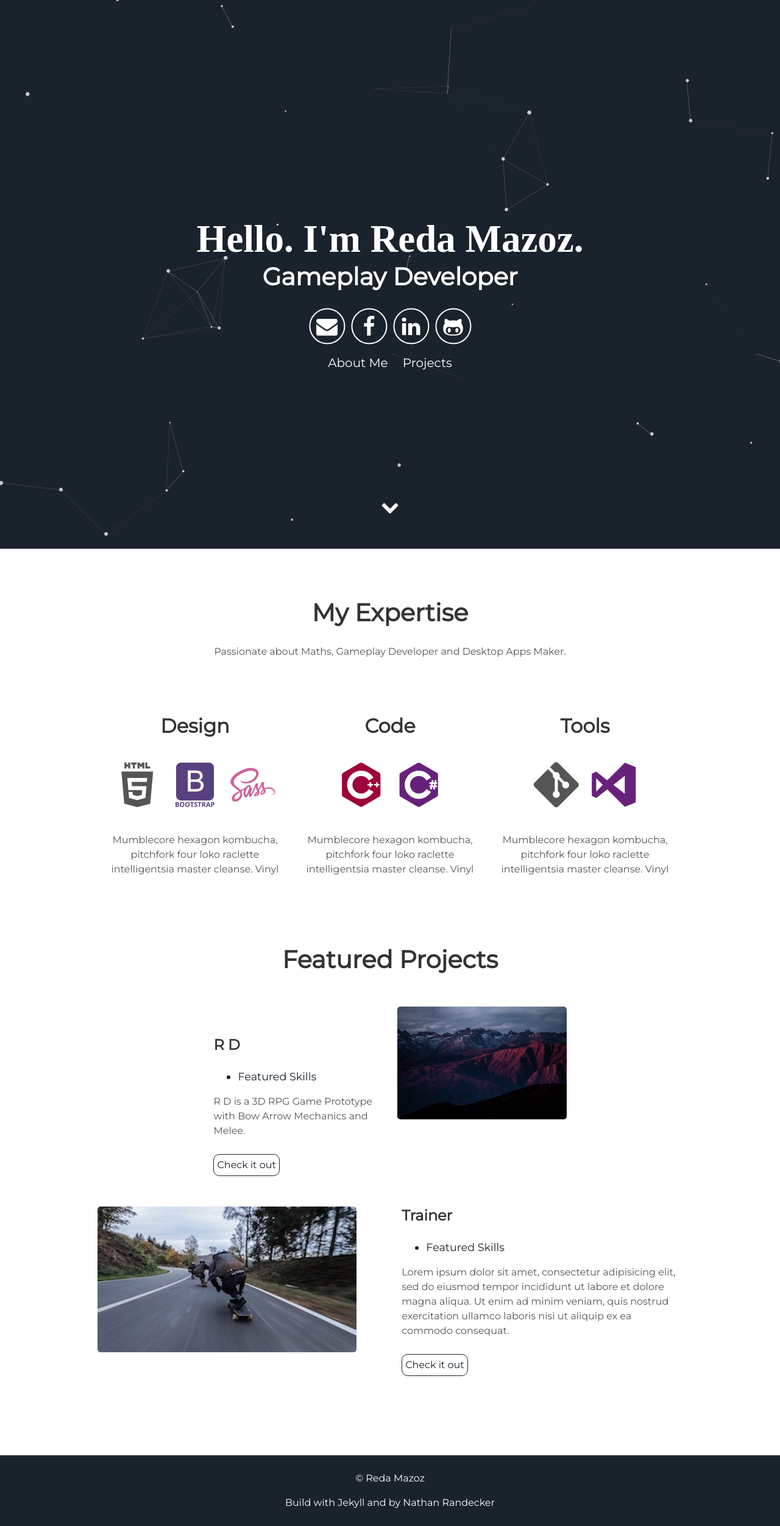
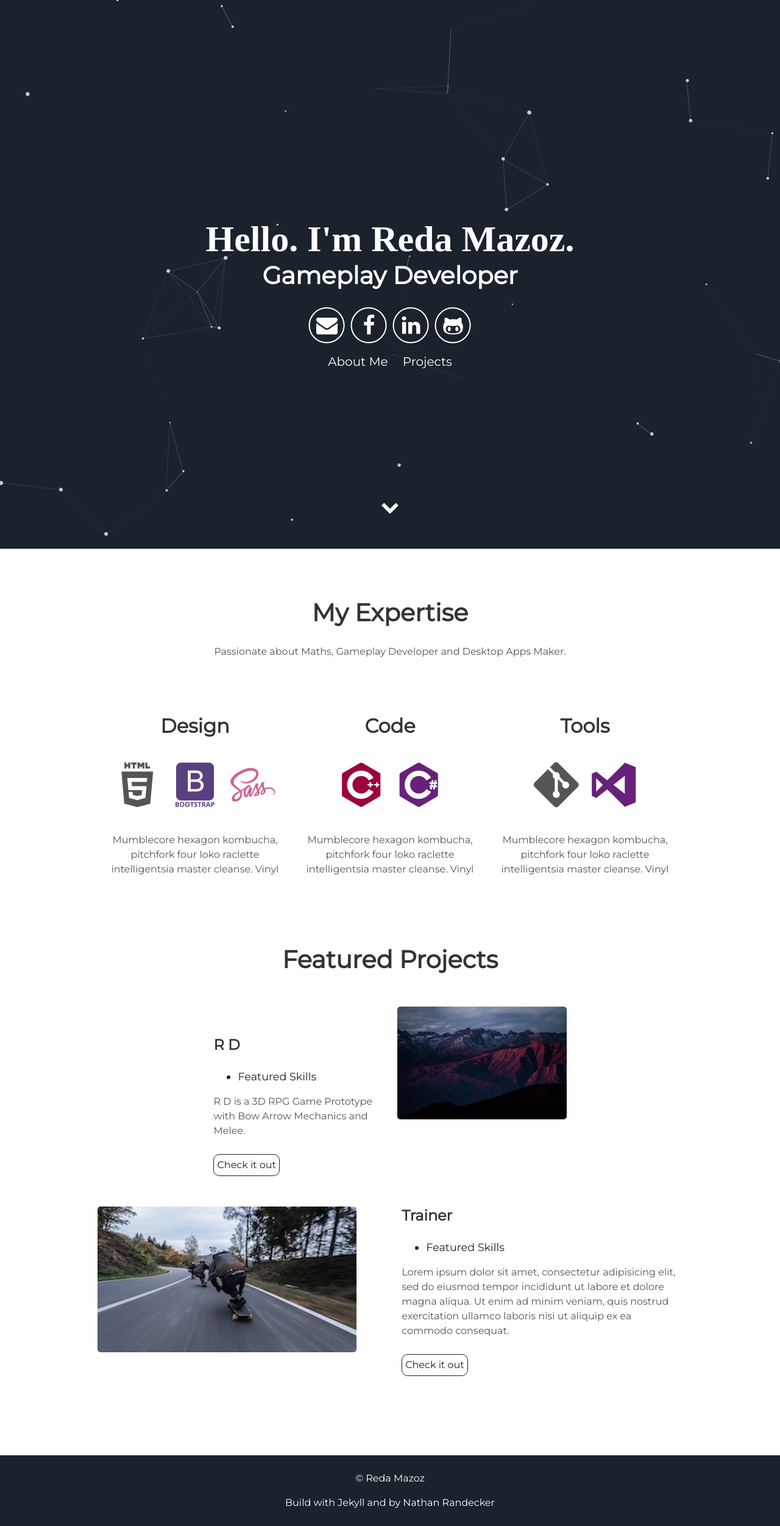
Before and after one commit to RedaMazoz/redamazoz.github.io, a Jekyll site: the page built from index.html, in a window 1280 px wide. Shown: the whole page at 61% size. Built offline with Jekyll 4.4.1, drawn with Linux system fonts in a browser that asks for light colours.

Commit message:
Update header.html

```diff
--- a/_includes/header.html
+++ b/_includes/header.html
@@ -1,7 +1,7 @@
 <div id="particles-js">
   <div class="header">
       <h1>
-        <span class="site-title" style="text-align: center; font-size: 63px; font-weight: 700; font-family: 'Merriweather', serif;">Hello. I'm {{site.username}}.</span>
+        <span class="site-title" style="text-align: center; font-size: 60px; font-weight: 700; font-family: 'Merriweather', serif;">Hello. I'm {{site.username}}.</span>
         <span class="site-description">{{site.user_title}}</span>
       </h1>
       <div class="header-icons">
```
